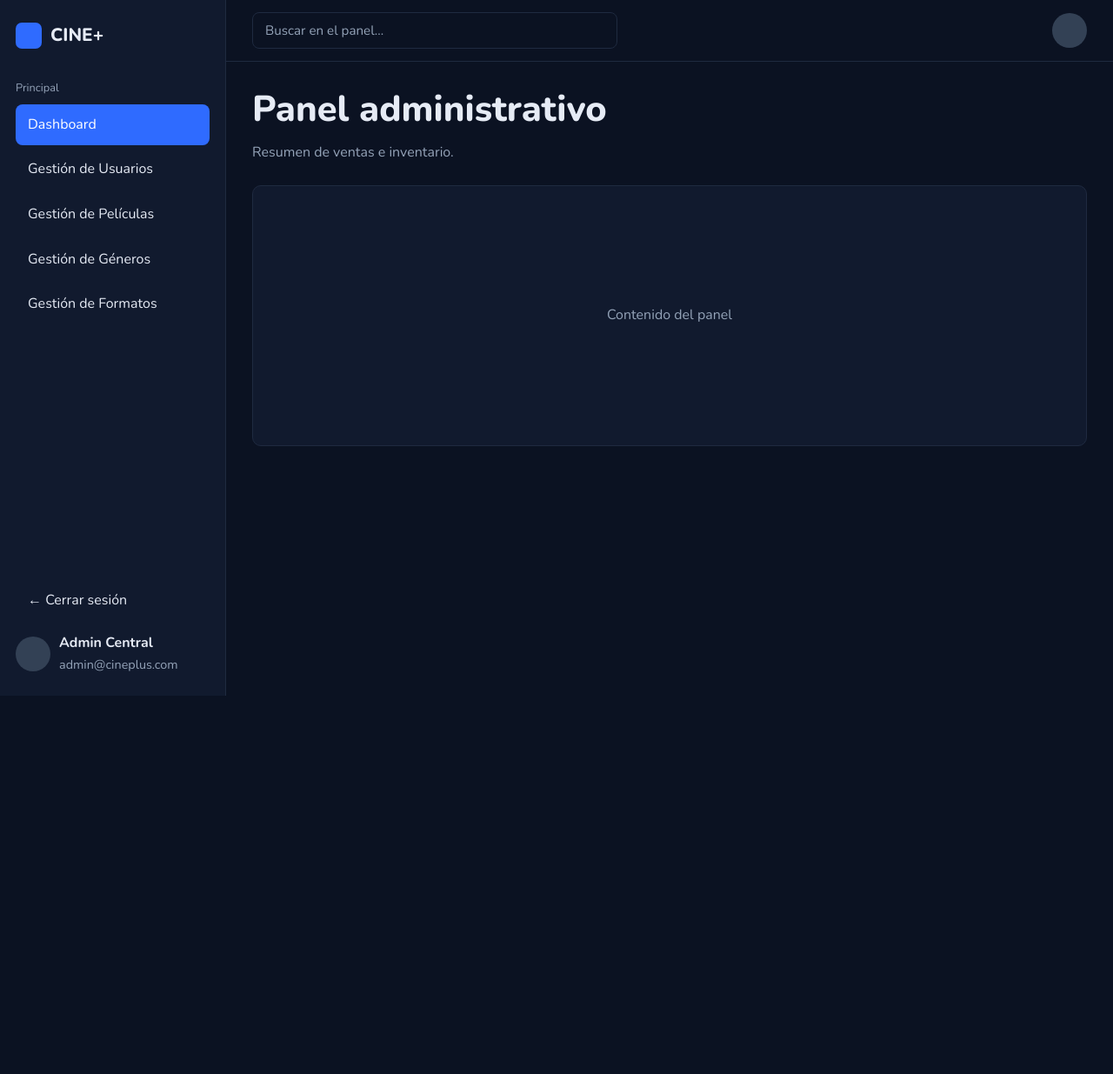
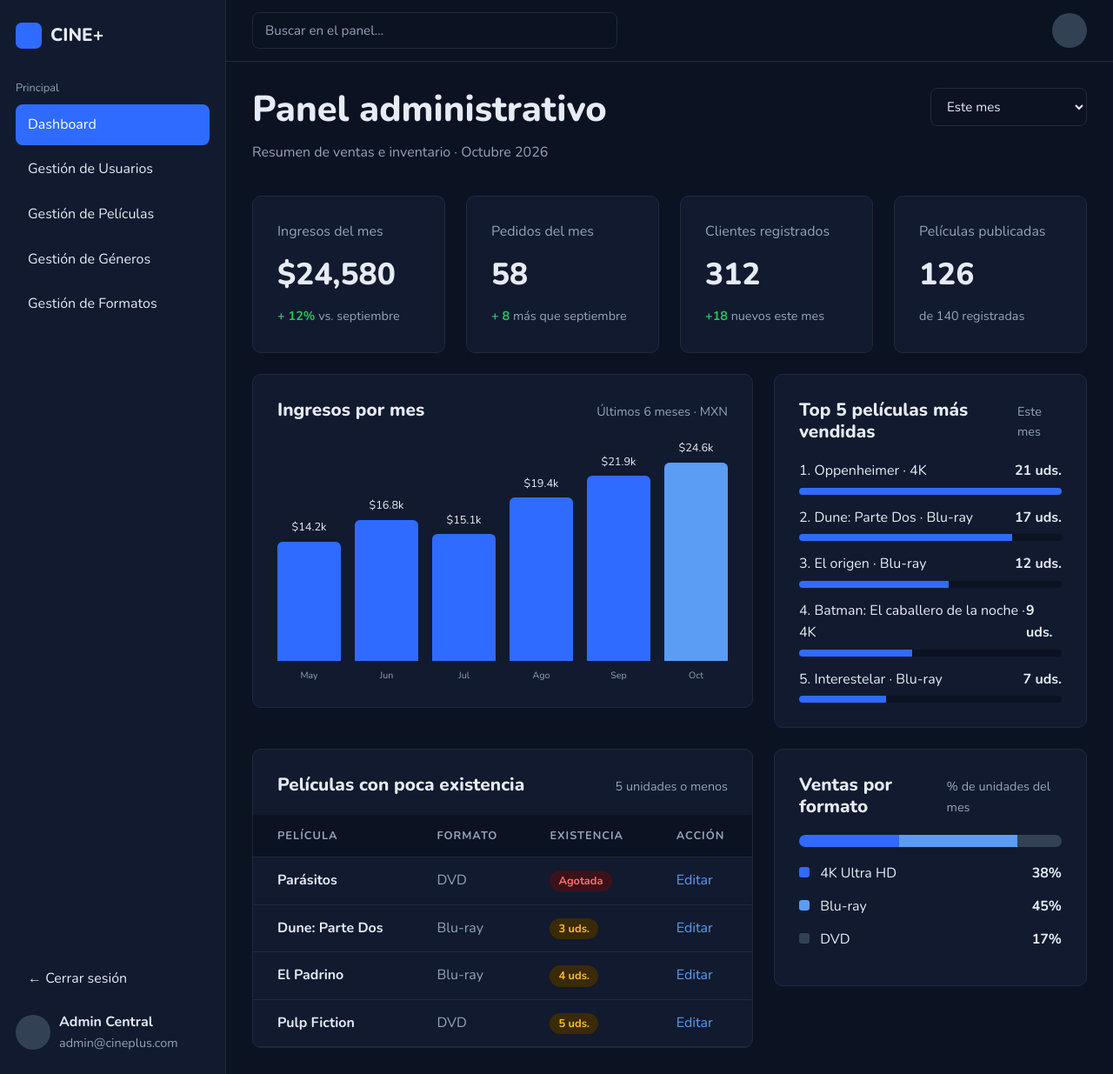
Before and after one commit to TheChect/CinePlus, a PHP site: page /admin/panel.html in a window 1280 px wide. Shown: the whole page at 87% size. Before the commit the page ends 800 px from the top, so only its background shows below. Run offline with PHP 8.4, Linux system fonts and the light colour scheme.

Commit message:
Agrega maqueta del Panel de administración

```diff
--- a/admin/panel.html
+++ b/admin/panel.html
@@ -48,11 +48,122 @@
     </header>
 
     <main class="admin-contenido">
-      <h1>Panel administrativo</h1>
-      <p class="texto-suave">Resumen de ventas e inventario.</p>
+      <!-- Título y selector de periodo -->
+      <div class="admin-titulo">
+        <div>
+          <h1>Panel administrativo</h1>
+          <p class="texto-suave">Resumen de ventas e inventario · Octubre 2026</p>
+        </div>
+        <select class="campo periodo">
+          <option>Este mes</option>
+          <option>Mes pasado</option>
+          <option>Este año</option>
+        </select>
+      </div>
 
-      <!-- Aquí irá el contenido del panel (siguiente paso) -->
-      <div class="tarjeta espacio-vacio texto-suave">Contenido del panel</div>
+      <!-- Tarjetas con los números principales (datos de ejemplo) -->
+      <div class="rejilla-4">
+        <div class="tarjeta indicador">
+          <span class="texto-suave">Ingresos del mes</span>
+          <strong>$24,580</strong>
+          <span class="chico"><b class="verde">+ 12%</b> <span class="texto-suave">vs. septiembre</span></span>
+        </div>
+        <div class="tarjeta indicador">
+          <span class="texto-suave">Pedidos del mes</span>
+          <strong>58</strong>
+          <span class="chico"><b class="verde">+ 8</b> <span class="texto-suave">más que septiembre</span></span>
+        </div>
+        <div class="tarjeta indicador">
+          <span class="texto-suave">Clientes registrados</span>
+          <strong>312</strong>
+          <span class="chico"><b class="verde">+18</b> <span class="texto-suave">nuevos este mes</span></span>
+        </div>
+        <div class="tarjeta indicador">
+          <span class="texto-suave">Películas publicadas</span>
+          <strong>126</strong>
+          <span class="texto-suave chico">de 140 registradas</span>
+        </div>
+      </div>
+
+      <!-- Gráfica de barras y top 5 -->
+      <div class="panel-fila">
+
+        <div class="tarjeta">
+          <div class="tarjeta-titulo">
+            <h3>Ingresos por mes</h3>
+            <span class="texto-suave chico">Últimos 6 meses · MXN</span>
+          </div>
+          <!-- Cada barra usa height en % para su altura -->
+          <div class="grafica">
+            <div class="barra-col"><span>$14.2k</span><div class="barra" style="height: 49%;"></div><small>May</small></div>
+            <div class="barra-col"><span>$16.8k</span><div class="barra" style="height: 58%;"></div><small>Jun</small></div>
+            <div class="barra-col"><span>$15.1k</span><div class="barra" style="height: 52%;"></div><small>Jul</small></div>
+            <div class="barra-col"><span>$19.4k</span><div class="barra" style="height: 67%;"></div><small>Ago</small></div>
+            <div class="barra-col"><span>$21.9k</span><div class="barra" style="height: 76%;"></div><small>Sep</small></div>
+            <div class="barra-col"><span>$24.6k</span><div class="barra barra-actual" style="height: 85%;"></div><small>Oct</small></div>
+          </div>
+        </div>
+
+        <div class="tarjeta">
+          <div class="tarjeta-titulo">
+            <h3>Top 5 películas más vendidas</h3>
+            <span class="texto-suave chico">Este mes</span>
+          </div>
+          <!-- El ancho del relleno representa las unidades vendidas -->
+          <div class="top">
+            <div class="top-fila"><span>1. Oppenheimer · 4K</span><strong>21 uds.</strong></div>
+            <div class="progreso"><div style="width: 100%;"></div></div>
+            <div class="top-fila"><span>2. Dune: Parte Dos · Blu-ray</span><strong>17 uds.</strong></div>
+            <div class="progreso"><div style="width: 81%;"></div></div>
+            <div class="top-fila"><span>3. El origen · Blu-ray</span><strong>12 uds.</strong></div>
+            <div class="progreso"><div style="width: 57%;"></div></div>
+            <div class="top-fila"><span>4. Batman: El caballero de la noche · 4K</span><strong>9 uds.</strong></div>
+            <div class="progreso"><div style="width: 43%;"></div></div>
+            <div class="top-fila"><span>5. Interestelar · Blu-ray</span><strong>7 uds.</strong></div>
+            <div class="progreso"><div style="width: 33%;"></div></div>
+          </div>
+        </div>
+
+      </div>
+
+      <!-- Poca existencia y ventas por formato -->
+      <div class="panel-fila">
+
+        <div class="tarjeta sin-relleno">
+          <div class="tarjeta-titulo con-relleno">
+            <h3>Películas con poca existencia</h3>
+            <span class="texto-suave chico">5 unidades o menos</span>
+          </div>
+          <table class="tabla tabla-admin">
+            <thead>
+              <tr><th>Película</th><th>Formato</th><th>Existencia</th><th>Acción</th></tr>
+            </thead>
+            <tbody>
+              <tr><td>Parásitos</td><td>DVD</td><td><span class="insignia roja">Agotada</span></td><td><a href="peliculas.html">Editar</a></td></tr>
+              <tr><td>Dune: Parte Dos</td><td>Blu-ray</td><td><span class="insignia amarilla">3 uds.</span></td><td><a href="peliculas.html">Editar</a></td></tr>
+              <tr><td>El Padrino</td><td>Blu-ray</td><td><span class="insignia amarilla">4 uds.</span></td><td><a href="peliculas.html">Editar</a></td></tr>
+              <tr><td>Pulp Fiction</td><td>DVD</td><td><span class="insignia amarilla">5 uds.</span></td><td><a href="peliculas.html">Editar</a></td></tr>
+            </tbody>
+          </table>
+        </div>
+
+        <div class="tarjeta">
+          <div class="tarjeta-titulo">
+            <h3>Ventas por formato</h3>
+            <span class="texto-suave chico">% de unidades del mes</span>
+          </div>
+          <!-- Una sola barra dividida en tres partes -->
+          <div class="barra-formatos">
+            <div class="f-4k" style="width: 38%;"></div>
+            <div class="claro" style="width: 45%;"></div>
+            <div class="f-dvd" style="width: 17%;"></div>
+          </div>
+          <div class="leyenda"><span><i class="f-4k"></i> 4K Ultra HD</span><strong>38%</strong></div>
+          <div class="leyenda"><span><i class="claro"></i> Blu-ray</span><strong>45%</strong></div>
+          <div class="leyenda"><span><i class="f-dvd"></i> DVD</span><strong>17%</strong></div>
+        </div>
+
+      </div>
     </main>
   </div>
 
--- a/css/admin.css
+++ b/css/admin.css
@@ -142,3 +142,177 @@
   align-items: center;
   justify-content: center;
 }
+
+/* =========================================================
+   Panel administrativo (Dashboard)
+   ========================================================= */
+/* Título a la izquierda y selector de periodo a la derecha */
+.admin-titulo {
+  display: flex;
+  justify-content: space-between;
+  align-items: flex-start;
+  margin-bottom: 24px;
+}
+
+.periodo {
+  width: 180px;
+}
+
+/* Tarjetas de números grandes */
+.indicador strong {
+  display: block;
+  font-size: 2.2rem;
+  font-weight: 800;
+  margin: 8px 0;
+}
+
+/* Fila de dos tarjetas: la izquierda más ancha */
+.panel-fila {
+  display: grid;
+  grid-template-columns: 1.6fr 1fr;
+  gap: 24px;
+  margin-top: 24px;
+  align-items: start;
+}
+
+/* Título de cada tarjeta con texto chico a la derecha */
+.tarjeta-titulo {
+  display: flex;
+  justify-content: space-between;
+  align-items: baseline;
+  margin-bottom: 20px;
+}
+
+.tarjeta-titulo h3 {
+  margin: 0;
+}
+
+/* Gráfica de barras hecha solo con CSS */
+.grafica {
+  display: flex;
+  align-items: flex-end;
+  gap: 16px;
+  height: 280px;
+}
+
+.barra-col {
+  flex: 1;
+  height: 100%;
+  display: flex;
+  flex-direction: column;
+  justify-content: flex-end;
+  align-items: center;
+  font-size: 0.8rem;
+}
+
+.barra-col small {
+  color: var(--texto-suave);
+  margin-top: 8px;
+}
+
+.barra {
+  width: 100%;
+  background-color: var(--azul);
+  border-radius: 6px 6px 0 0;
+  margin-top: 6px;
+}
+
+/* El mes actual en azul claro */
+.barra-actual {
+  background-color: var(--azul-claro);
+}
+
+/* Lista del top 5 con barras de progreso */
+.top-fila {
+  display: flex;
+  justify-content: space-between;
+  margin-top: 14px;
+}
+
+.progreso {
+  height: 8px;
+  border-radius: 4px;
+  background-color: var(--fondo);
+  margin-top: 6px;
+  overflow: hidden;
+}
+
+.progreso div {
+  height: 100%;
+  background-color: var(--azul);
+}
+
+/* Tabla que llega hasta las orillas de la tarjeta */
+.sin-relleno {
+  padding: 0;
+  overflow: hidden;
+}
+
+.con-relleno {
+  padding: 28px 28px 0;
+}
+
+.tabla-admin th {
+  color: var(--texto-suave);
+  font-size: 0.8rem;
+  text-transform: uppercase;
+  letter-spacing: 1px;
+  background-color: var(--fondo);
+}
+
+.tabla-admin th,
+.tabla-admin td {
+  padding: 14px 28px;
+}
+
+.tabla-admin td:first-child {
+  color: var(--texto);
+  font-weight: 700;
+}
+
+/* Etiquetas redondas de color */
+.insignia {
+  display: inline-block;
+  padding: 2px 10px;
+  border-radius: 20px;
+  font-size: 0.8rem;
+  font-weight: 700;
+}
+
+.insignia.roja {
+  background-color: #3b1219;
+  color: #f87171;
+}
+
+.insignia.amarilla {
+  background-color: #3a2a06;
+  color: #fbbf24;
+}
+
+/* Barra dividida de ventas por formato */
+.barra-formatos {
+  display: flex;
+  height: 14px;
+  border-radius: 7px;
+  overflow: hidden;
+  margin-bottom: 18px;
+}
+
+.claro {
+  background-color: var(--azul-claro);
+}
+
+/* Cada renglón de la leyenda con su cuadrito de color */
+.leyenda {
+  display: flex;
+  justify-content: space-between;
+  margin-bottom: 12px;
+}
+
+.leyenda i {
+  display: inline-block;
+  width: 12px;
+  height: 12px;
+  border-radius: 3px;
+  margin-right: 8px;
+}
```
